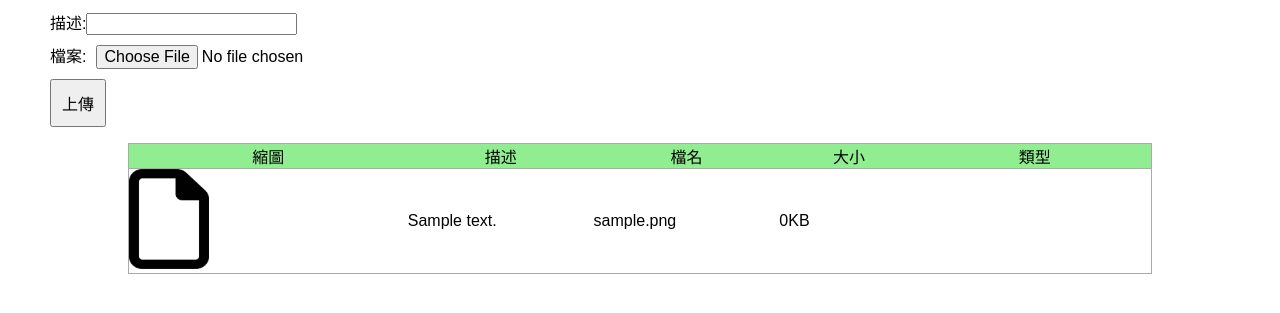
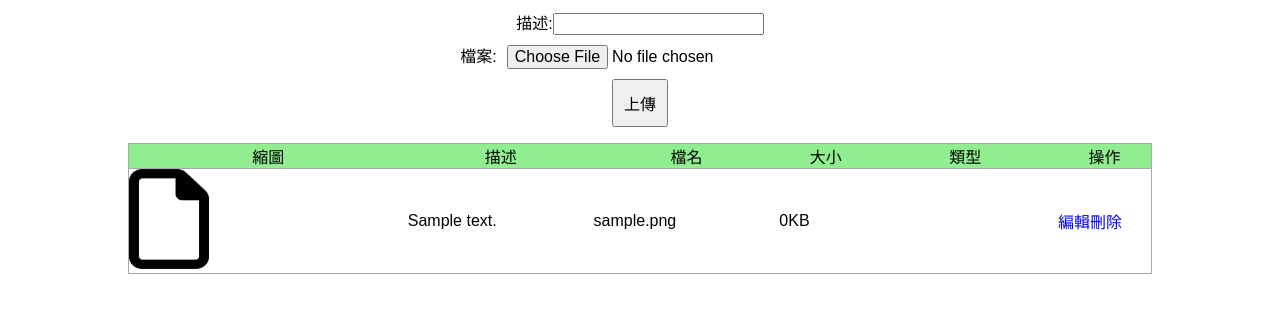
Before and after one commit to ruzs/Upload-file, a PHP site: page /upload.php in a window 1280 px wide. Shown: the part 76-389 px from the top of the page. Run offline with PHP 8.4, Linux system fonts and the light colour scheme; tables that the repository leaves empty hold one stand-in row (values such as "Sample post").

Commit message:
完成刪除檔案及資料功能

```diff
--- a/upload.php
+++ b/upload.php
@@ -50,10 +50,14 @@ include_once "./api/base.php";
             width:20%;
         }
         .list-item div:nth-child(4){
-            width:15%;
+            width:10%;
         }
         .list-item div:nth-child(5){
-            width:25%;
+            width:20%;
+            overflow: hidden;
+        }
+        .list-item div:nth-child(6){
+            width:10%;
             overflow: hidden;
         }
     </style>
@@ -61,12 +65,12 @@ include_once "./api/base.php";
 <body>
  <h1 class="header">檔案上傳練習</h1>
  <!----建立你的表單及設定編碼----->
+
+<form action="./api/upload.php" method="post" enctype="multipart/form-data" style="text-align:center">
 <?php
 if(isset($_GET['upload']) && $_GET['upload']=='success')
-echo "上傳成功";
+echo "<div style='color:green'>上傳成功</div>";
 ?>
-
- <form action="./api/upload.php" method="post" enctype="multipart/form-data" style="margin:0px 50px;display:inline-block;">
     <ul>
         <li>描述:<input type="text" name="description"></li>
         <li>檔案:<input type="file" name="file_name"style="padding:10px"></li>
@@ -85,6 +89,7 @@ echo "<div>描述</div>";
 echo "<div>檔名</div>";
 echo "<div>大小</div>";
 echo "<div>類型</div>";
+echo "<div>操作</div>";
 echo "</li>";
     foreach($files as $file){
         echo "<li class='list-item'>";
@@ -108,6 +113,11 @@ echo "</li>";
             echo "<div>";
             echo $file['type'];
             echo "</div>";
+            echo "<div>";
+            echo "<a href='edit_form.php?id={$file['id']}'>編輯</a>";
+            echo "<a href='./api/del.php?id={$file['id']}'>刪除</a>";
+            echo "</div>";
+            echo "</div>";
         echo "</li>";
     }
 echo "</ul>";
```
Also changed, not shown: api/del.php (added, +10 -0 lines), api/upload.php (+10 -10 lines), upload/20221212021601.jpg (added), upload/20221212022550.jpg (added).
